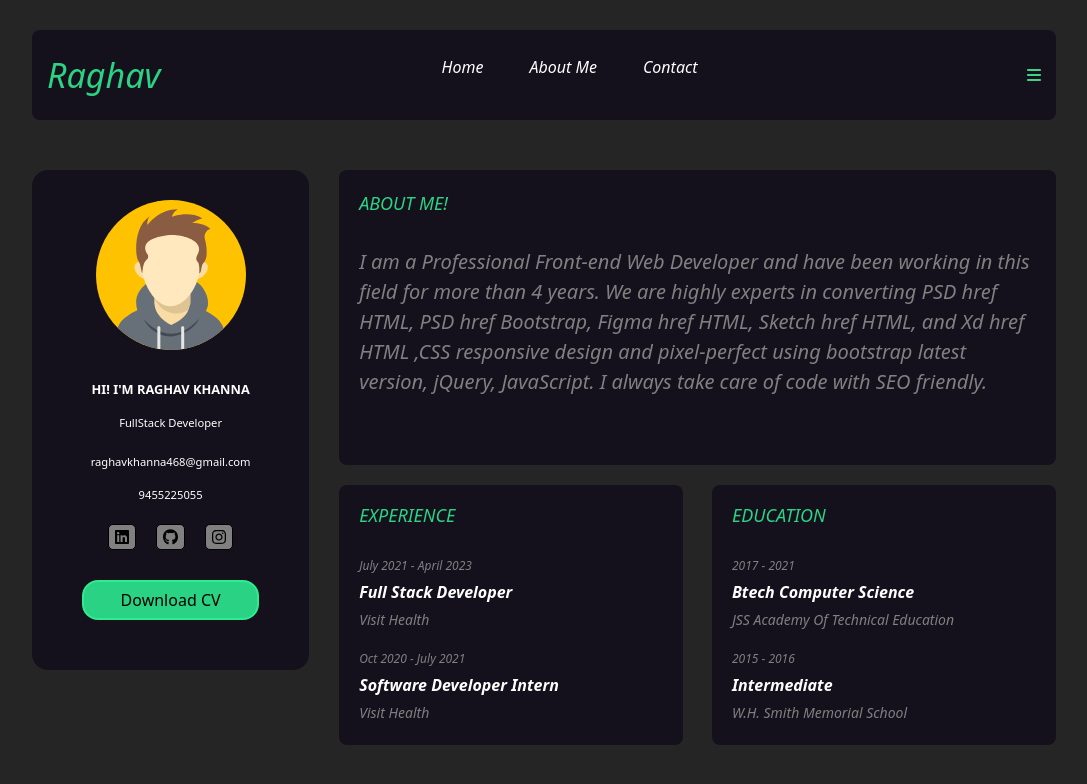
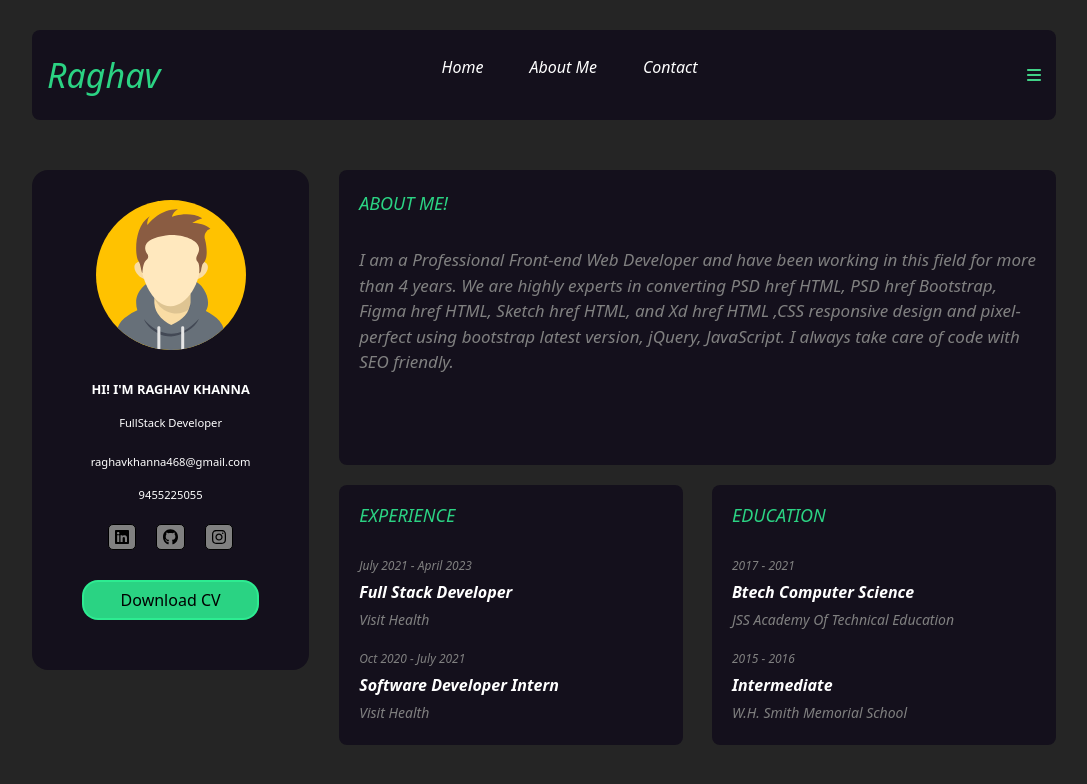
Before and after one commit to Raghav-pixel/My-portfolio, a React (Create React App) app: page /about in a window 1280 px wide. Shown: the top 784 px of the page, without its empty margins (96-1183 px from the left). Built offline with nearby package versions, Linux system fonts and the light colour scheme.

Commit message:
social-media card

```diff
--- a/src/components/About/About.css
+++ b/src/components/About/About.css
@@ -79,7 +79,7 @@
         height: 295px;
     }
     .home-description {
-        font-size: 20px;
+        font-size: 17px;
     }
     .education-ctr {
         min-width: 100%;
--- a/src/components/Experience/Experience.css
+++ b/src/components/Experience/Experience.css
@@ -1,5 +1,5 @@
 .exp-ctr {
-    min-width: 70%;
+    min-width: 310px;
     height: 360px;
     /* background-color: rgb(29, 28, 34)!important; */
     background-color: rgb(20, 16, 28)!important;
@@ -8,7 +8,6 @@
     flex-direction: column;
     font-style: italic;
     border-radius: 8px;
-    margin: 50px 0px 0px 20px;
 }
 
 .exp {
@@ -19,4 +18,12 @@
     display: flex;
     flex-direction: column;
     align-items: center;
+    min-width: 310px;
 }
+
+@media (min-width: 768px) {
+    .exp-ctr {
+        min-width: 70%;
+        margin: 50px 0px 0px 20px;
+    }
+}
--- a/src/components/Home/Home.css
+++ b/src/components/Home/Home.css
@@ -1,6 +1,6 @@
 .home-ctr {
     width: 310px;
-    height: 520px;
+    height: 570px;
     /* background-color: rgb(29, 28, 34)!important; */
     background-color: rgb(20, 16, 28)!important;
     color: white;
@@ -13,7 +13,7 @@
 
 .about-card {
     width: 310px;
-    height: 130px;
+    height: 150px;
     background-color: rgb(20, 16, 28)!important;
     color: white;
     display: flex;
@@ -62,7 +62,7 @@
 }
 
 .home-description {
-    font-size: 15px;
+    font-size: 12px;
     margin: 20px 20px 10px 20px;
     color: grey;
 }
--- a/src/components/SocialMediaCard/SocialMediaCard.css
+++ b/src/components/SocialMediaCard/SocialMediaCard.css
@@ -65,7 +65,7 @@
 
 @media (min-width: 768px) {
     .container {
-        width: 30%;
+        width: 310px;
         /* min-width: 200px; */
     }
 }
```
